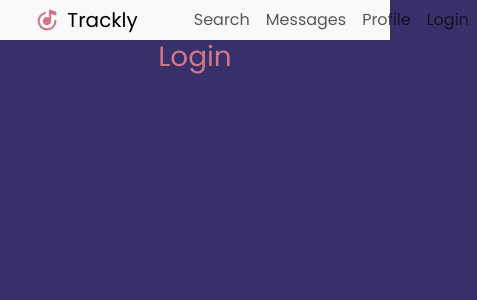
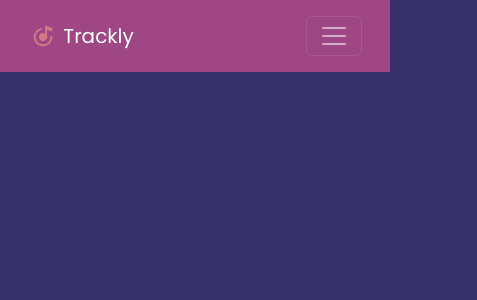
Before and after one commit to morvernm/Trackly, a React (Create React App) app in the folder Trackly_Project/frontend/: page /login in a window 390 px wide. Shown: the top 300 px of the page, 477 px wide, since content can reach past the window. Built offline with nearby package versions, Linux system fonts and the light colour scheme.

Commit message:
Made navbar more responsive - collapsable

```diff
--- a/Trackly_Project/frontend/src/App.css
+++ b/Trackly_Project/frontend/src/App.css
@@ -27,7 +27,7 @@
 .App-link {
   color: #61dafb;
 }
-
+/*From react startup css*/
 @keyframes App-logo-spin {
   from {
     transform: rotate(0deg);
--- a/Trackly_Project/frontend/src/components/navbar.js
+++ b/Trackly_Project/frontend/src/components/navbar.js
@@ -2,34 +2,26 @@ import { Link } from "react-router-dom";
 import logo from "../logo.svg";
 // import Container from 'react-bootstrap/Container';
 // import Navbar from 'react-bootstrap/Navbar';
-import {Navbar, Nav} from "react-bootstrap";
+import {Navbar, Nav, Container} from "react-bootstrap";
 export const Menu = () => {
     return (
-          // Used React Bootstrap documentation for Navbar.Brand code
-          <Navbar bg="light" data-bs-theme="light" id="nav-bar">
+          // clasName p3 for padding
+          <Navbar collapseOnSelect fixed="top" expand="sm" sbg="light" data-bs-theme="dark" id="nav-bar" className="p-3">
+              <Container id="nav-container">
+                  {/*// Used React Bootstrap documentation for Navbar.Brand code*/}
                     <Navbar.Brand as={Link}to="/">
                      <img id ="nav-logo" alt="Trackly Logo" src={logo} className="d-inline-block align-top"/>{' '}Trackly
                      </Navbar.Brand>
+                  <Navbar.Toggle aria-controls="responsive-navbar-nav" />
+                  <Navbar.Collapse id="collapse-nav">
                 <Nav>
                     <Nav.Link as={Link}to="/search">Search</Nav.Link>
                     <Nav.Link as={Link}to="/inbox">Messages</Nav.Link>
                     <Nav.Link as={Link}to="/profile">Profile </Nav.Link>
                     <Nav.Link as={Link}to="/login">Login</Nav.Link>
                 </Nav>
-
+                  </Navbar.Collapse>
+             </Container>
         </Navbar>
-        // <nav className="nav">
-        //   <img src={ logo } className="nav-logo" alt="Trackly Logo"/>
-        //         <li><Link to="/" className="title" id="title"> Trackly </Link></li>
-        //     <ul>
-        //         {/*<li><Link to="/"> Home </Link></li>*/}
-        //         <li><Link to="/search"> Search </Link></li>
-        //          <li><Link to ="/inbox"> Messages </Link></li>
-        //         <li><Link to="/profile"> Profile </Link></li>
-        //         <li><Link to="/login"> Login </Link></li>
-        //     </ul>
-        // </nav>
-
     );
 }
-// export default Menu;
--- a/Trackly_Project/frontend/src/styles.css
+++ b/Trackly_Project/frontend/src/styles.css
@@ -37,19 +37,18 @@ body {
 .nav li {
   list-style-type: none;
 }
-
 #nav-bar {
   display: flex;
   justify-content: space-evenly;
   align-items: center;
   /*width: 300px;*/
-  height: 50%;
-  width:100%;
+  /*height: 12%;*/
   background-color: #282c34;
   background-color: #9E4784;
   gap: 2rem;
   padding: 0 2rem;
 }
+
 /* removing preset styles and adding flexbox */
 .nav ul {
   margin: 0;
@@ -58,12 +57,7 @@ body {
   display: flex;
   gap: 1rem;
 }
-/*.nav-logo {*/
-/*  width: 20px;*/
-/*  height: 20px;*/
-/*  margin: 0;*/
-/*  gap: 1rem;*/
-/*}*/
+
 #nav-logo {
 width: 30px;
 height: 30px;
@@ -80,6 +74,8 @@ height: 30px;
 #title:hover {
   text-decoration: none;
 }
+
+/*spinning logo animation from react app boilerplate code */
 /*@media screen*/
 @media (prefers-reduced-motion: no-preference) {
   .App-logo {
```
Lines whose indentation alone changed are shown as unchanged.
